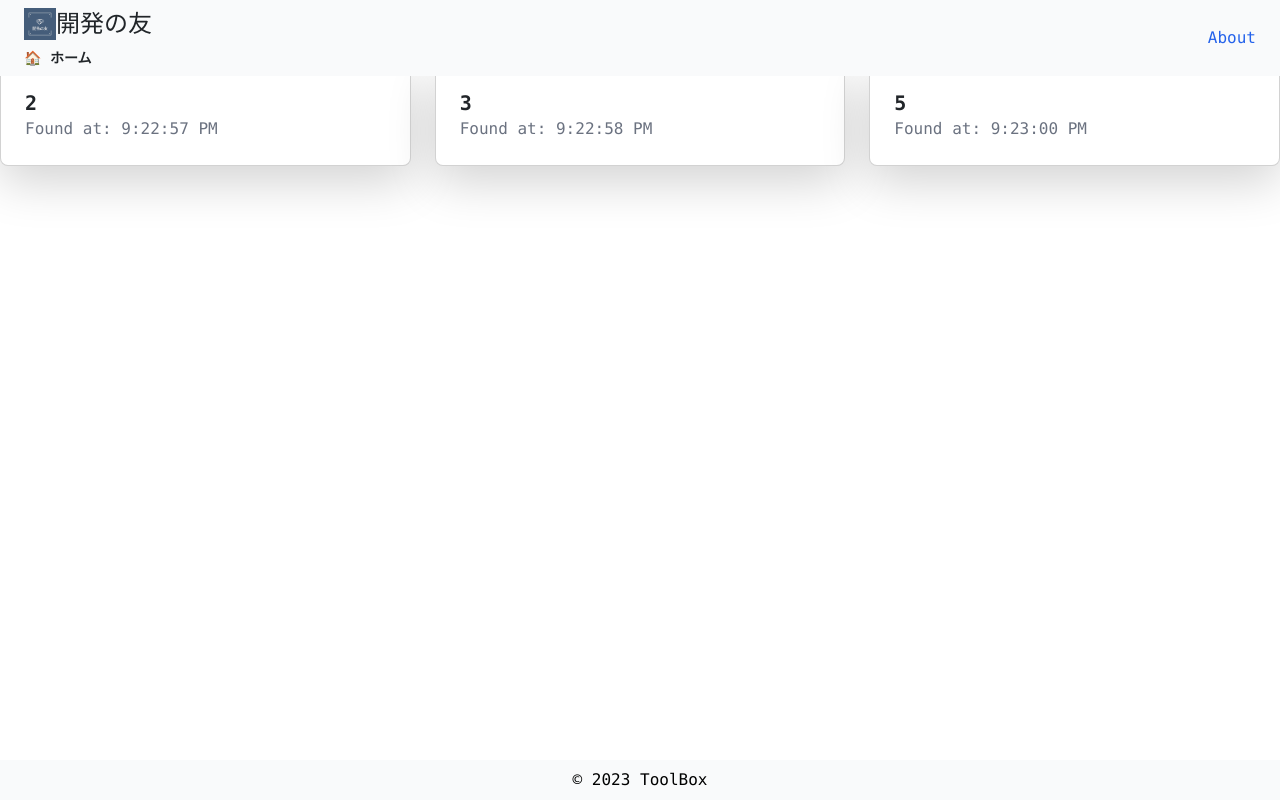
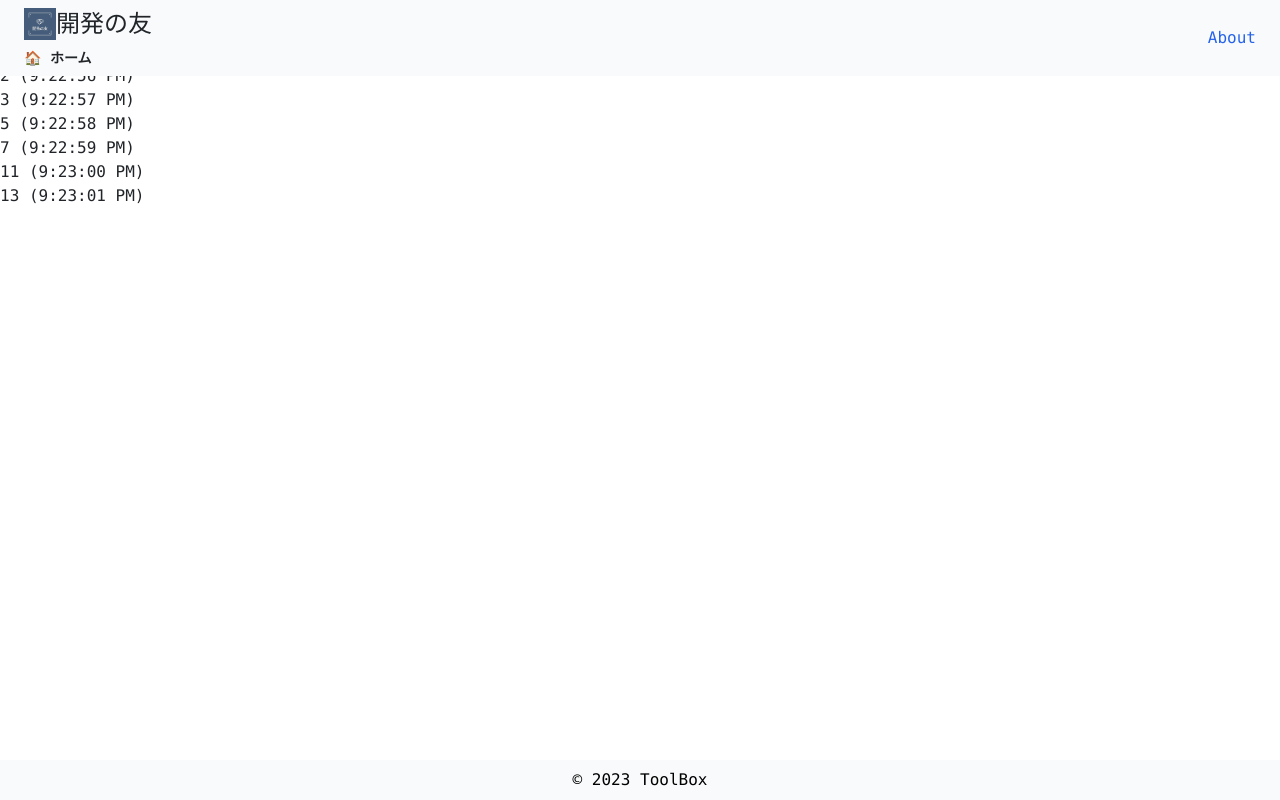
Before and after one commit to foresukecom/toolbox, a Vue app: page /sosu in a window 1280 px wide. Built offline with nearby package versions, Linux system fonts and the light colour scheme; no server answers.

Commit message:
🐛 表示タイミングを修正

```diff
--- a/src/views/SosuCounter.vue
+++ b/src/views/SosuCounter.vue
@@ -1,9 +1,10 @@
 <template>
-  <div class="grid grid-cols-3 gap-4">
-    <div v-for="(prime, index) in primes" :key="index" class="card bg-white shadow-lg rounded-lg p-4">
-      <div class="font-bold text-xl">{{ prime.number }}</div>
-      <div class="text-gray-500">Found at: {{ prime.time }}</div>
-    </div>
+  <div>
+    <ul>
+      <li v-for="(item, index) in displayedPrimes" :key="index">
+        {{ item.number }} ({{ item.time }})
+      </li>
+    </ul>
   </div>
 </template>
 
@@ -11,35 +12,47 @@
 export default {
   data() {
     return {
-      primes: [], // 素数と発見時刻を保持する配列
-      currentNumber: 2
+      currentNumber: 2,
+      displayedPrimes: [],
     };
   },
-  created() {
-    this.findPrimes(); // コンポーネントの作成時に素数探索を開始
+  mounted() {
+    this.findNextPrime();
+  },
+  beforeUnmount() {
+    if (this.timeoutId) {
+      clearTimeout(this.timeoutId);
+    }
   },
   methods: {
-    findPrimes() {
-      this.interval = setInterval(() => {
+    findNextPrime() {
+      let found = false;
+      while (!found) {
         if (this.isPrime(this.currentNumber)) {
           const now = new Date();
-          this.primes.push({
+          this.displayedPrimes.push({
             number: this.currentNumber,
-            time: now.toLocaleTimeString() // 現在の時刻を文字列として追加
+            time: now.toLocaleTimeString(),
           });
+          found = true;
         }
         this.currentNumber++;
-      }, 1000);
+      }
+      this.adjustNextCall();
+    },
+    adjustNextCall() {
+      const now = new Date();
+      const nextCallDelay = 1000 - (now.getMilliseconds());
+      this.timeoutId = setTimeout(() => {
+        this.findNextPrime();
+      }, nextCallDelay);
     },
     isPrime(num) {
       for (let i = 2, s = Math.sqrt(num); i <= s; i++) {
         if (num % i === 0) return false;
       }
-      return num > 1;
-    }
+      return num !== 1;
+    },
   },
-  beforeUnmount() {
-    clearInterval(this.interval);
-  }
 };
 </script>
```
